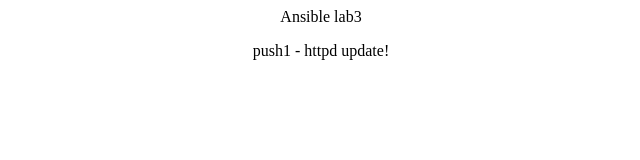
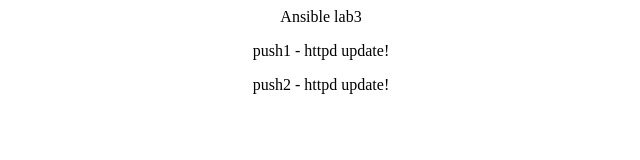
Before and after one commit to Yunsoonsang/ansiblelab3, a plain HTML site: page index.html in a window 1280 px wide. Shown: the whole page, without its empty margins (319-959 px from the left). Drawn offline with Linux system fonts and the light colour scheme.

Commit message:
update index.html v0.2

```diff
--- a/index.html
+++ b/index.html
@@ -1,2 +1,3 @@
 <p><center> Ansible lab3 </center></p>
 <p><center> push1 - httpd update! </center></p>
+<p><center> push2 - httpd update! </center></p>
```
